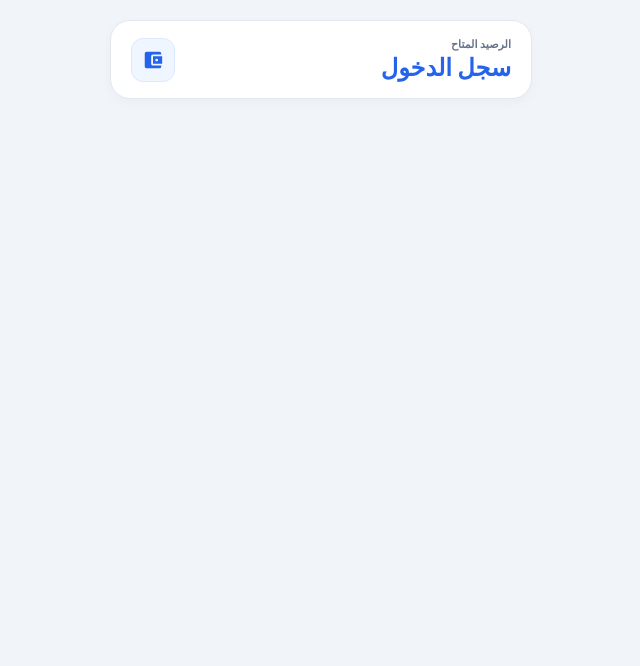
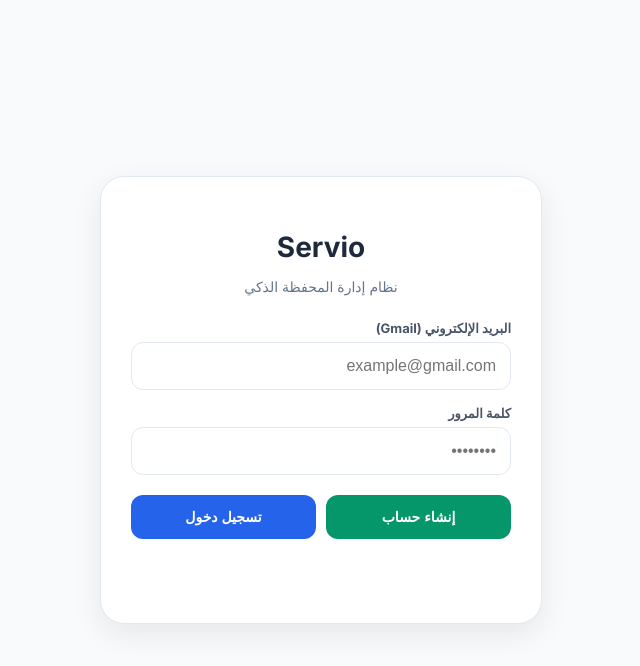
Before and after one commit to moharnoha/FIKE, a plain HTML site: page Update-your/index.html in a window 1280 px wide. Shown: the whole page, without its empty margins (319-959 px from the left). Drawn offline with Linux system fonts and the light colour scheme.

Commit message:
Update index.html

```diff
--- a/Update-your/index.html
+++ b/Update-your/index.html
@@ -2,62 +2,162 @@
 <html lang="ar" dir="rtl">
 <head>
     <meta charset="UTF-8">
-    <meta name="viewport" content="width=device-width, initial-scale=1.0, maximum-scale=1.0, user-scalable=no">
-    <title>Servio - الرئيسية</title>
-    <link href="https://fonts.googleapis.com/css2?family=Inter:wght@400;600;700;800&display=swap" rel="stylesheet">
+    <meta name="viewport" content="width=device-width, initial-scale=1.0">
+    <title>Servio - الدخول والتسجيل</title>
+    <link href="https://fonts.googleapis.com/css2?family=Inter:wght@400;600;700&display=swap" rel="stylesheet">
     <style>
-        :root { --primary-blue: #2563eb; --border-gray: #e2e8f0; }
-        body { margin: 0; padding: 20px; font-family: 'Inter', sans-serif; background-color: #f1f5f9; display: flex; flex-direction: column; align-items: center; }
+        :root {
+            --primary: #2563eb;
+            --success: #059669;
+            --bg: #f8fafc;
+        }
+        body {
+            font-family: 'Inter', sans-serif;
+            background: var(--bg);
+            display: flex;
+            align-items: center;
+            justify-content: center;
+            height: 100vh;
+            margin: 0;
+        }
+        .card {
+            background: #fff;
+            padding: 30px;
+            border-radius: 24px;
+            box-shadow: 0 10px 30px rgba(0,0,0,0.08);
+            width: 100%;
+            max-width: 380px;
+            text-align: center;
+            border: 1px solid #e2e8f0;
+        }
+        h2 { margin-bottom: 5px; color: #1e293b; font-size: 28px; }
+        p { color: #64748b; font-size: 14px; margin-bottom: 25px; }
 
-        .wallet-container {
-            background: #ffffff; border-radius: 20px; padding: 16px 20px; width: 100%; max-width: 380px;
-            display: flex; align-items: center; justify-content: space-between;
-            box-shadow: 0 4px 12px rgba(0,0,0,0.03); border: 1.5px solid var(--border-gray);
-            cursor: pointer; transition: transform 0.2s;
+        .input-group { text-align: right; margin-bottom: 15px; }
+        label { display: block; font-size: 13px; font-weight: 700; color: #475569; margin-bottom: 6px; }
+
+        input {
+            width: 100%;
+            padding: 14px;
+            border: 1.5px solid #e2e8f0;
+            border-radius: 12px;
+            box-sizing: border-box;
+            font-size: 16px;
+            transition: 0.2s;
+            outline: none;
+            text-align: right;
         }
-        .wallet-container:active { transform: scale(0.98); }
+        input:focus { border-color: var(--primary); box-shadow: 0 0 0 4px rgba(37, 99, 235, 0.1); }
 
-        .wallet-label { font-size: 11px; color: #64748b; font-weight: 700; text-transform: uppercase; margin-bottom: 2px; display: block; }
-        .wallet-amount { font-size: 24px; font-weight: 800; color: var(--primary-blue); font-family: 'Inter', monospace; }
-        .wallet-icon-box {
-            width: 42px; height: 42px; background: #eff6ff; border-radius: 12px;
-            display: flex; align-items: center; justify-content: center; border: 1px solid #dbeafe;
+        .btn-container { display: flex; gap: 10px; margin-top: 20px; }
+        .btn {
+            flex: 1;
+            color: white;
+            border: none;
+            padding: 14px;
+            border-radius: 12px;
+            font-weight: 700;
+            font-size: 14px;
+            cursor: pointer;
+            transition: 0.3s;
         }
-        .wallet-icon-box svg { width: 22px; height: 22px; fill: var(--primary-blue); }
+        .btn-login { background: var(--primary); }
+        .btn-register { background: var(--success); }
+        .btn:active { transform: scale(0.95); }
+        .btn:disabled { background: #cbd5e1; cursor: not-allowed; }
+
+        #msg { margin-top: 20px; font-size: 14px; font-weight: 600; min-height: 24px; border-radius: 8px; padding: 5px; }
     </style>
 </head>
 <body>
 
-    <div class="wallet-container" onclick="window.location.href='s/'">
-        <div class="wallet-info">
-            <span class="wallet-label">الرصيد المتاح</span>
-            <div class="wallet-amount" id="available-balance">جاري التحميل...</div>
+    <div class="card">
+        <h2>Servio</h2>
+        <p>نظام إدارة المحفظة الذكي</p>
+
+        <div class="input-group">
+            <label>البريد الإلكتروني (Gmail)</label>
+            <input type="email" id="email" placeholder="example@gmail.com" required>
         </div>
-        <div class="wallet-icon-box">
-            <svg viewBox="0 0 24 24"><path d="M21,18V19A2,2 0 0,1 19,21H5C3.89,21 3,20.1 3,19V5A2,2 0 0,1 5,3H19A2,2 0 0,1 21,5V6H12C10.89,6 10,6.9 10,8V16A2,2 0 0,0 12,18H21M12,16H22V8H12V16M16,13.5A1.5,1.5 0 0,1 14.5,12A1.5,1.5 0 0,1 16,10.5A1.5,1.5 0 0,1 17.5,12A1.5,1.5 0 0,1 16,13.5Z"/></svg>
+
+        <div class="input-group">
+            <label>كلمة المرور</label>
+            <input type="password" id="password" placeholder="••••••••" required>
         </div>
+
+        <div class="btn-container">
+            <button class="btn btn-register" id="regBtn" onclick="handleAuth('register')">إنشاء حساب</button>
+            <button class="btn btn-login" id="loginBtn" onclick="handleAuth('login')">تسجيل دخول</button>
+        </div>
+
+        <div id="msg"></div>
     </div>
 
     <script>
-        const scriptURL = "https://script.google.com/macros/s/AKfycbyOrOxzBS7JY_Zd2hAp2Nerv-bD3VROcOB5j9i6ZnGDFDVrgcGLVgLKVKJm-PpZy5jd/exec";
+        // الرابط الذي زودتني به مع إضافة / في النهاية لضمان التوجيه
+        const scriptURL = "https://script.google.com/macros/s/AKfycbxy4EfQkN8I4l5xGq77u59kfQzx58Lded-1QpktNEEMhNvKvWzE0SKU2djhx1UlpGvHeQ/exec";
 
-        async function fetchWalletData() {
-            const email = localStorage.getItem("userGmail");
-            const balanceElement = document.getElementById('available-balance');
-            if (!email) { balanceElement.innerText = "سجل الدخول"; return; }
+        async function handleAuth(actionType) {
+            const email = document.getElementById('email').value.trim();
+            const pass = document.getElementById('password').value.trim();
+            const msg = document.getElementById('msg');
+            const loginBtn = document.getElementById('loginBtn');
+            const regBtn = document.getElementById('regBtn');
+
+            if (!email || !pass) {
+                msg.style.color = "#dc2626";
+                msg.innerText = "⚠️ يرجى إدخال البيانات كاملة";
+                return;
+            }
+
+            // تعطيل الأزرار أثناء العملية
+            loginBtn.disabled = true;
+            regBtn.disabled = true;
+            msg.style.color = "#64748b";
+            msg.innerText = "جاري الاتصال بالسيرفر...";
 
             try {
                 const response = await fetch(scriptURL, {
                     method: 'POST',
-                    body: JSON.stringify({ gmail: email, action: "fetch" })
+                    mode: 'no-cors', // نستخدم no-cors في حال وجود مشاكل CORS مع Apps Script، لكن يفضل معالجتها من السكريبت
+                    body: JSON.stringify({
+                        gmail: email,
+                        password: pass,
+                        action: actionType
+                    })
                 });
-                const data = await response.json();
-                if (data.status === "success") {
-                    balanceElement.innerText = `$${parseFloat(data.balance).toFixed(2)}`;
+
+                // ملاحظة: بسبب طبيعة Apps Script، يفضل دائماً التحقق من النتيجة.
+                // إذا لم تستخدم CORS في السكريبت، قد تحتاج لاستخدام Google JSONP أو تعديل Headers.
+                // لنفترض أن السكريبت يرسل استجابة صحيحة:
+
+                const res = await fetch(scriptURL, {
+                    method: 'POST',
+                    body: JSON.stringify({ gmail: email, password: pass, action: actionType })
+                });
+                const result = await res.json();
+
+                if (result.status === "success") {
+                    msg.style.color = "#059669";
+                    msg.innerText = "✅ " + result.message;
+
+                    if(actionType === "login") {
+                        localStorage.setItem("userGmail", email);
+                        setTimeout(() => window.location.href = "wallet.html", 1200);
+                    }
+                } else {
+                    msg.style.color = "#dc2626";
+                    msg.innerText = "❌ " + result.message;
                 }
-            } catch (e) { balanceElement.innerText = "خطأ"; }
+            } catch (e) {
+                msg.style.color = "#dc2626";
+                msg.innerText = "حدث خطأ في الشبكة أو السيرفر";
+                console.error(e);
+            } finally {
+                loginBtn.disabled = false;
+                regBtn.disabled = false;
+            }
         }
-        window.onload = fetchWalletData;
     </script>
 </body>
 </html>
```
